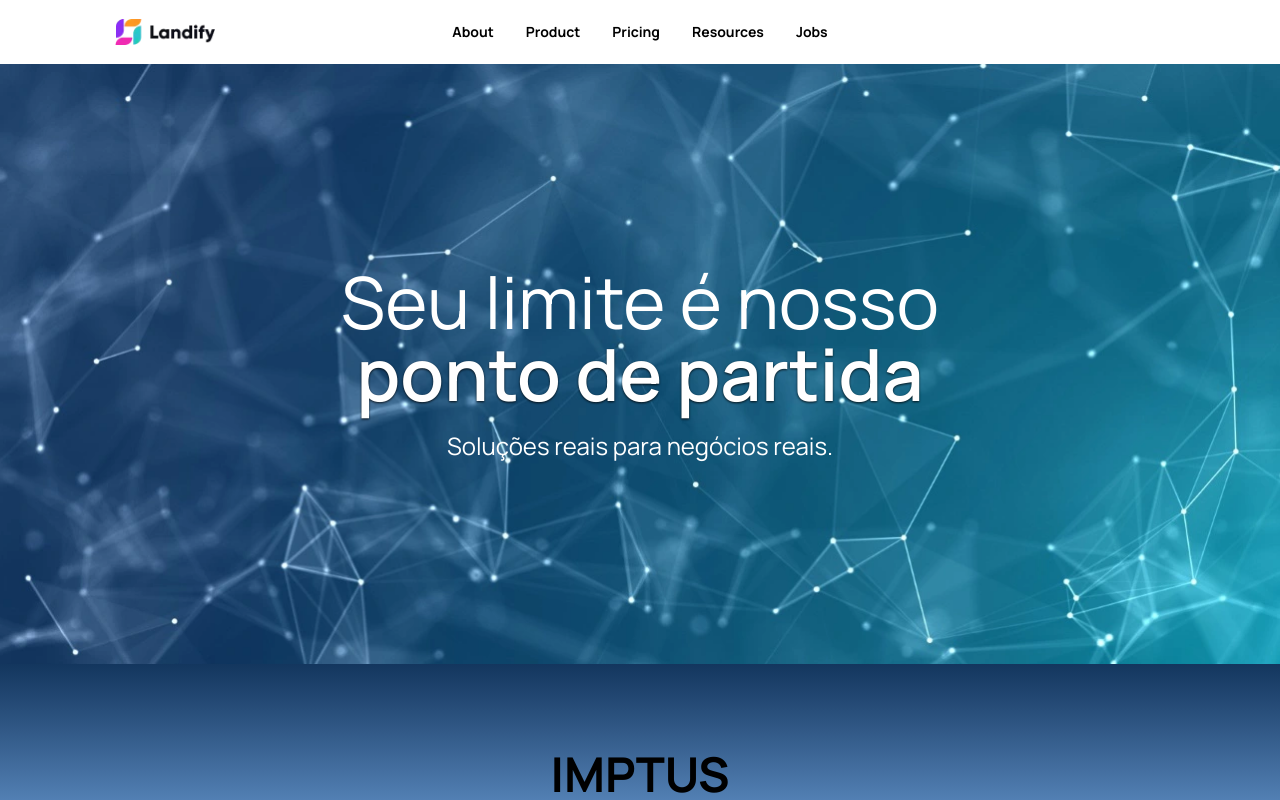
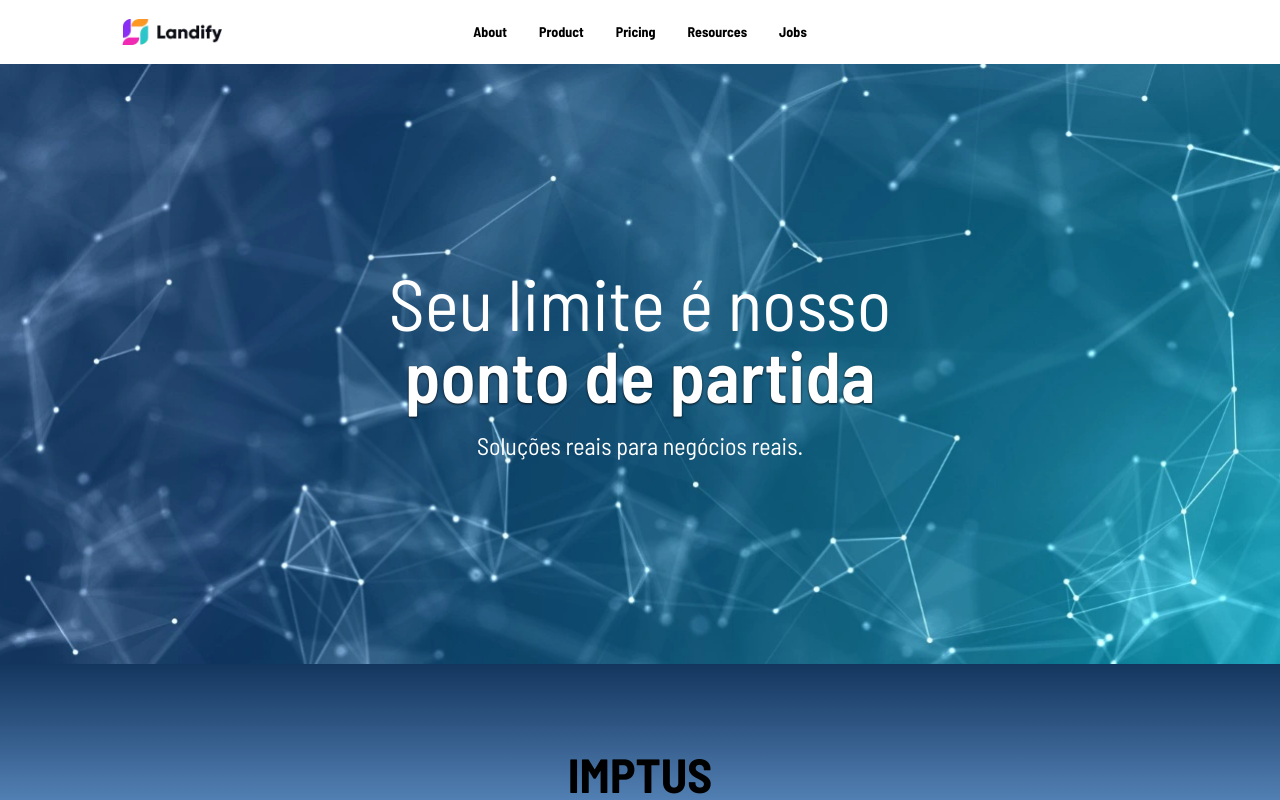
Before and after one commit to igorfrag/imptus, a Next.js app: page / in a window 1280 px wide. Shown: the top 800 px of the page. Built offline with nearby package versions, Linux system fonts and the light colour scheme.

Commit message:
feat: add Barlow fonts

```diff
--- a/src/app/layout.tsx
+++ b/src/app/layout.tsx
@@ -1,16 +1,29 @@
 import Footer from '@/shared/Footer/Footer';
 import Header from '@/shared/Header/Header';
 import '../styles/globals.css';
-import { Manrope } from 'next/font/google';
+import { Barlow, Barlow_Condensed, Barlow_Semi_Condensed } from 'next/font/google';
 
-const getManrope = Manrope({
+const barlow = Barlow({
   subsets: ['latin'],
-  variable: '--font-manrope',
+  variable: '--font-barlow',
   weight: ['400', '500', '600', '700'],
 });
+
+const barlowCondensed = Barlow_Condensed({
+  subsets: ['latin'],
+  variable: '--font-barlow',
+  weight: ['400', '500', '600', '700'],
+});
+
+const barlowSemiCondensed = Barlow_Semi_Condensed({
+  subsets: ['latin'],
+  variable: '--font-barlow',
+  weight: ['400', '500', '600', '700'],
+});
+
 export default function RootLayout({ children }: { children: React.ReactNode }) {
   return (
-    <html lang="pt-BR" className={getManrope.variable}>
+    <html lang="pt-BR" className={`${barlow.variable} ${barlowCondensed.variable} ${barlowSemiCondensed.variable}`}>
       <head>
         <meta charSet="UTF-8" />
         <meta name="viewport" content="width=device-width, initial-scale=1.0" />
--- a/src/styles/globals.css
+++ b/src/styles/globals.css
@@ -1,4 +1,10 @@
 @import 'tailwindcss';
+
+:root {
+  --font-barlow: 'var(--font-barlow)';
+  --font-barlow-condensed: 'var(--font-barlow-condensed)';
+  --font-barlow-semi-condensed: 'var(--font-barlow-semi-condensed)';
+}
 
 @theme {
   --color-primary-azulprofundo: #012437;
@@ -31,5 +37,5 @@ body {
   height: 100%;
   margin: 0;
   padding: 0;
-  font-family: var(--font-manrope);
+  font-family: var(--font-barlow);
 }
```
